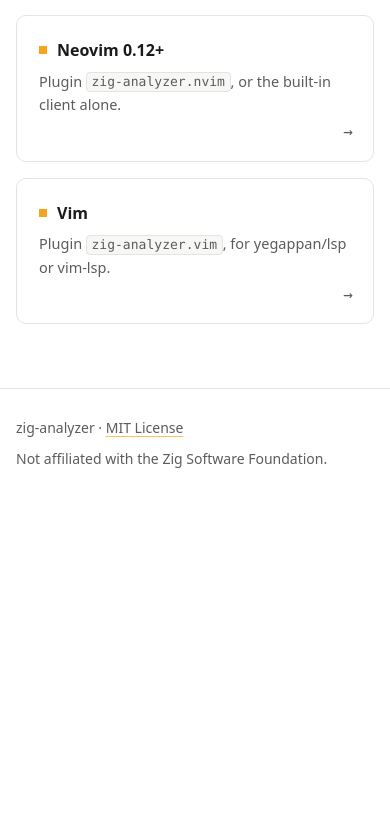
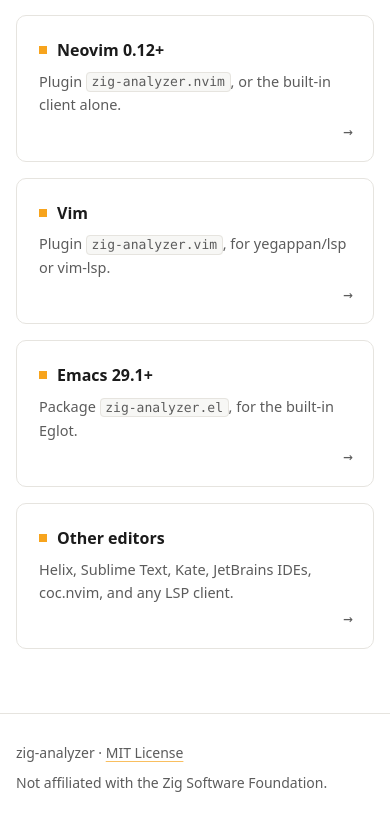
Before and after one commit to jinzhongjia/zig-analyzer, a plain HTML site: page website/index.html in a window 390 px wide. Shown: the part 3783-4606 px from the top of the page. Before the commit the page ends 4281 px from the top, so only its background shows below. Drawn offline with Linux system fonts and the light colour scheme.

Commit message:
website: list the Emacs package and the other editors
Add an Emacs card linking to the zig-analyzer.el mirror and an "Other
editors" card linking to docs/editors.md, and lay the editor cards out in
the same three-column grid as the features.

```diff
--- a/website/index.html
+++ b/website/index.html
@@ -205,6 +205,16 @@ zig build -Doptimize=ReleaseSafe</code></pre><button class="copy" type="button"
             <p>Plugin <code>zig-analyzer.vim</code>, for yegappan/lsp or vim-lsp.</p>
             <span class="arrow" aria-hidden="true">→</span>
           </a>
+          <a class="card link-card" href="https://github.com/jinzhongjia/zig-analyzer.el">
+            <h3>Emacs 29.1+</h3>
+            <p>Package <code>zig-analyzer.el</code>, for the built-in Eglot.</p>
+            <span class="arrow" aria-hidden="true">→</span>
+          </a>
+          <a class="card link-card" href="https://github.com/jinzhongjia/zig-analyzer/blob/main/docs/editors.md">
+            <h3>Other editors</h3>
+            <p>Helix, Sublime Text, Kate, JetBrains IDEs, coc.nvim, and any LSP client.</p>
+            <span class="arrow" aria-hidden="true">→</span>
+          </a>
         </div>
       </div>
     </section>
--- a/website/style.css
+++ b/website/style.css
@@ -310,7 +310,6 @@ h1 {
 .section-lead { margin: 0 0 36px; color: var(--fg-muted); max-width: 44em; }
 
 .grid { display: grid; grid-template-columns: repeat(3, 1fr); gap: 16px; }
-.grid.editors { grid-template-columns: repeat(4, 1fr); }
 .card {
   position: relative;
   padding: 22px 22px 20px;
@@ -374,13 +373,12 @@ h1 {
   .hero { padding: 56px 0 72px; }
   .hero-grid { grid-template-columns: 1fr; gap: 44px; }
   .grid { grid-template-columns: repeat(2, 1fr); }
-  .grid.editors { grid-template-columns: repeat(2, 1fr); }
 }
 @media (max-width: 640px) {
   .wrap { width: calc(100% - 32px); }
   .nav-links { display: none; }
   .nav-actions { margin-left: auto; }
-  .grid, .grid.editors { grid-template-columns: 1fr; }
+  .grid { grid-template-columns: 1fr; }
   .section { padding: 64px 0; }
   .code { font-size: 12px; }
   .hover-card { display: none; }
```
